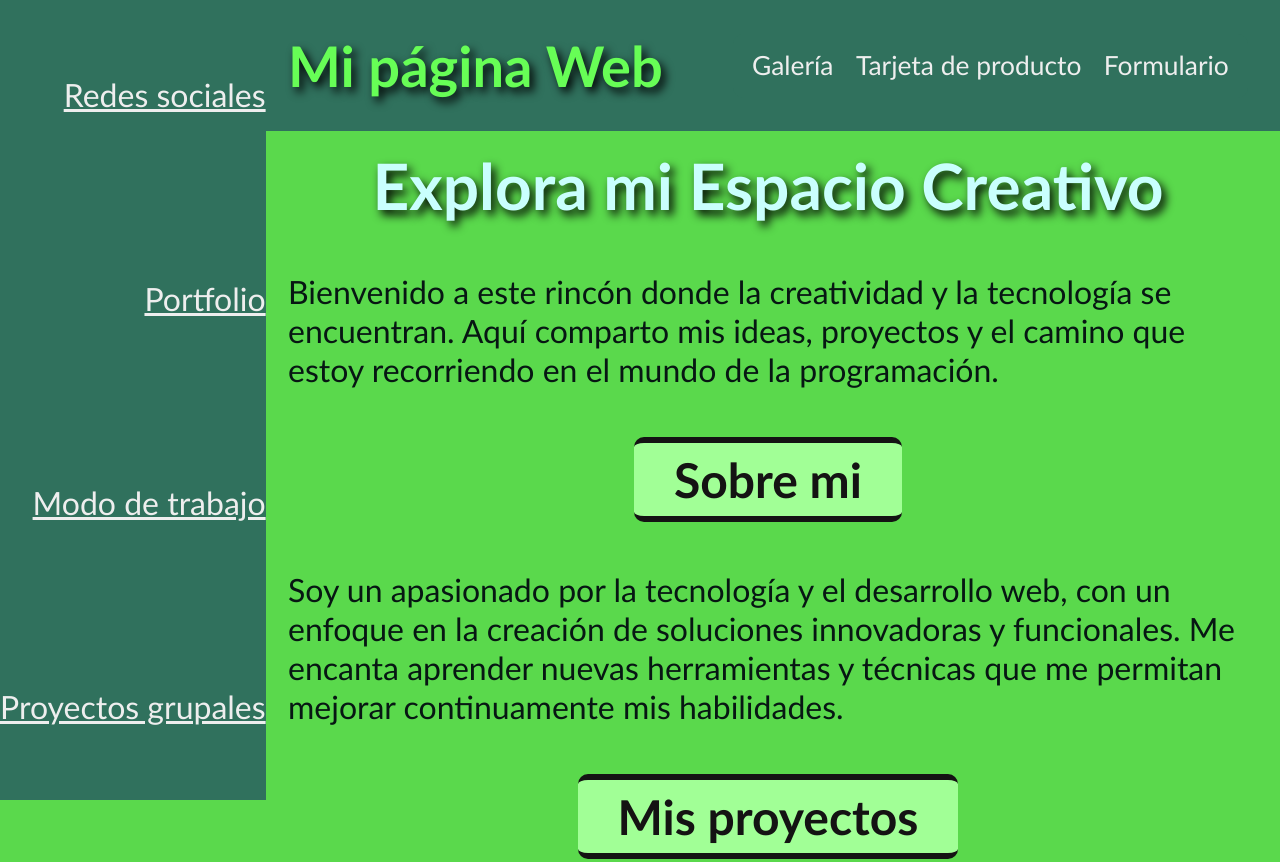
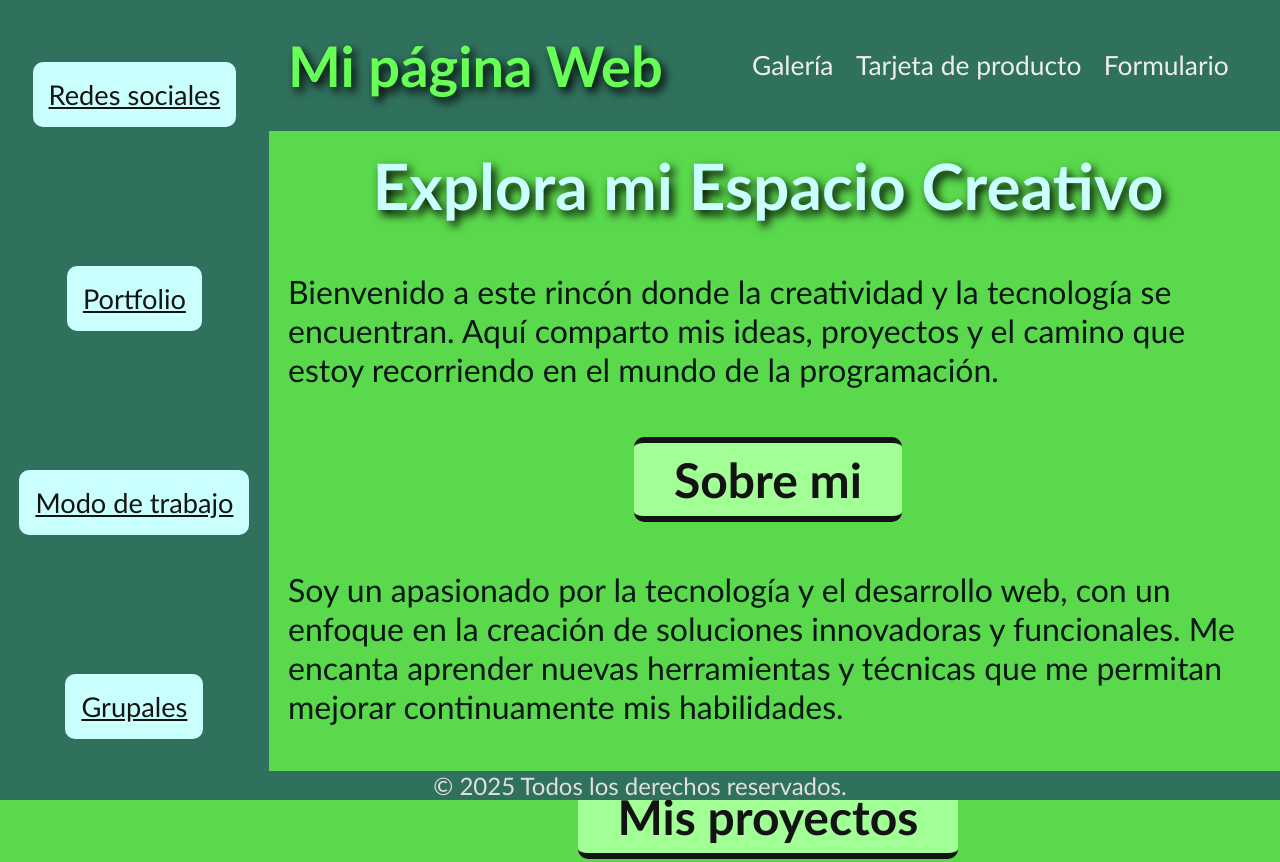
Before and after one commit to ianfranfn/desafio-12, a website built with Vite: page index.html in a window 1280 px wide. Shown: the top 862 px of the page. Built offline with nearby package versions, Linux system fonts and the light colour scheme.

Commit message:
finalizacion ejercicio a, correccion de tamaños

```diff
--- a/index.html
+++ b/index.html
@@ -23,7 +23,7 @@
       <a href="#" class="columna__contenido">Redes sociales</a>
       <a href="#" class="columna__contenido">Portfolio</a>
       <a href="#" class="columna__contenido">Modo de trabajo</a>
-      <a href="#" class="columna__contenido">Proyectos grupales</a>
+      <a href="#" class="columna__contenido">Grupales</a>
     </div>
   </header>
 
--- a/scss/ejercicio-a.scss
+++ b/scss/ejercicio-a.scss
@@ -20,12 +20,16 @@ html {
     background-color: rgb(48, 113, 93);
     font-size: 1em;
     padding: 2rem;
-    max-width: 100vw;
+    max-width: 100%;
 
     @media screen and (min-width: 1200px) {
-        width: 80vw;
+        width: 80%;
         margin-left: 20vw;
 
+    }
+
+    @media screen and (min-width: 1400px){
+        padding: 1rem;
     }
 
     &__titulo {
@@ -36,6 +40,10 @@ html {
 
         @media screen and (min-width: 992px) {
             font-size: 3.5em;
+        }
+
+        @media screen and (min-width: 1400px) {
+            font-size: 4.5em;
 
         }
     }
@@ -60,29 +68,32 @@ html {
 
     @media screen and (min-width: 1200px) {
         display: flex;
-        position: absolute;
-        top: 0;
+        position: fixed;
+        bottom: 0;
         left: 0;
-        bottom: 0;
         flex-direction: column;
-        align-items: end;
+        align-items: center;
         justify-content: space-around;
         opacity: 1;
         gap: 1rem;
-        font-size: 2em;
+        font-size: 1.7em;
         background-color: rgb(48, 113, 93);
+        width: 21vw;
+        min-height: 100vh;
 
     }
 
     &__contenido {
         @media screen and (min-width: 1200px) {
-            flex-direction: column;
-            align-items: end;
+            padding: 1rem;
+            background-color: rgb(201, 255, 253);
             border-radius: 10px;
             list-style: none;
-            color: #eee;
+            color: #141313;
 
-
+            &:hover {
+                background-color: rgb(161, 255, 150);
+            }
         }
     }
 }
@@ -179,6 +190,11 @@ html {
                 color: #141313;
             }
         }
+
+        @media screen and (min-width: 1400px) {
+            font-size: 1.2em;
+
+        }
     }
 
 }
@@ -209,6 +225,10 @@ html {
 
         @media screen and (min-width: 992px) {
             font-size: 4em;
+        }
+
+        @media screen and (min-width: 1400px) {
+            font-size: 5em;
 
         }
     }
@@ -221,6 +241,8 @@ html {
             font-size: 2em;
             padding: 1rem;
         }
+
+        @media screen and (min-width: 1400px) {}
     }
 
     &__subtitulo {
@@ -246,6 +268,11 @@ html {
 .footer {
     background-color: rgb(48, 113, 93);
     text-align: center;
+    justify-content: center;
+    position: fixed;
+    bottom: 0;
+    left: 0;
+    width: 100%;
 
     &__parrafo {
         color: #dfdfdf;
```
Lines whose indentation alone changed are shown as unchanged.
